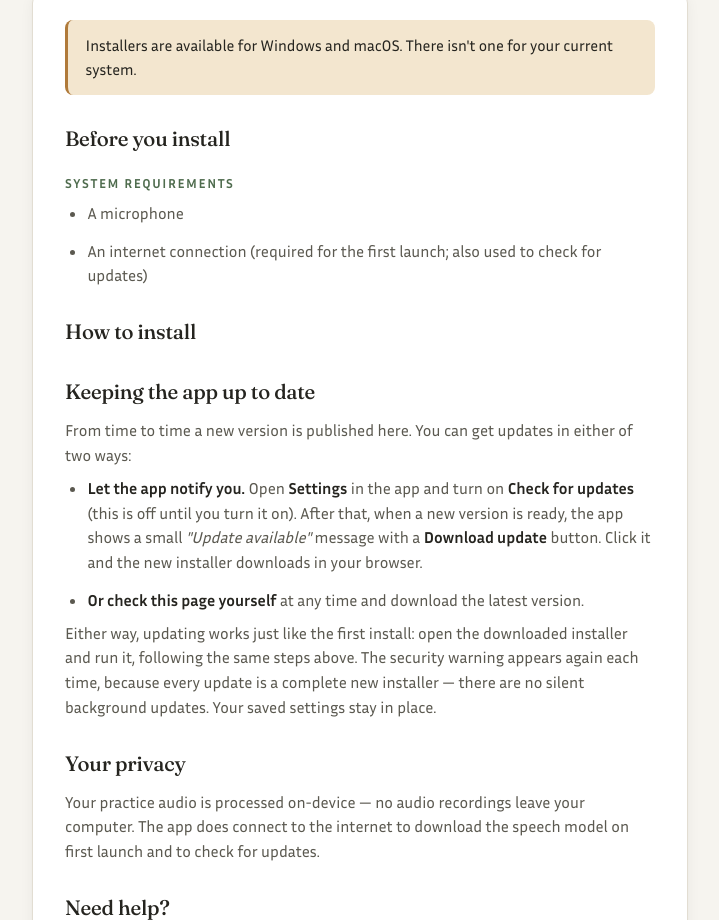
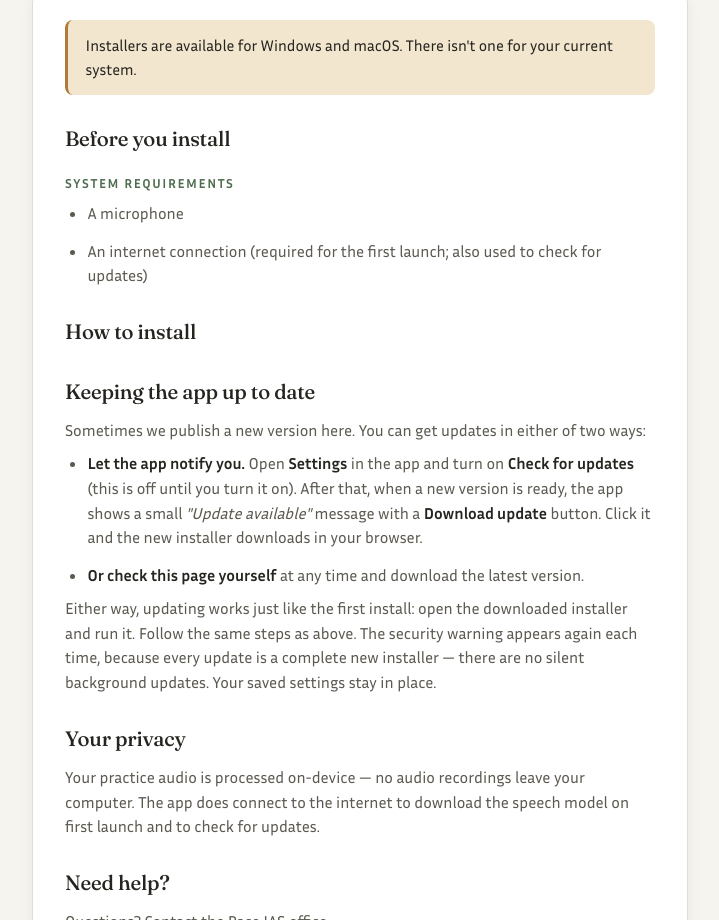
Before and after one commit to WatsonWBlair/IAS, a website: page index.html in a window 1280 px wide. Shown: the part 468-1388 px from the top of the page, without its empty margins (280-999 px from the left). Drawn offline with Linux system fonts and the light colour scheme; no server answers.

Commit message:
docs: plain-language polish on update section (ESL readability)
Review-cycle follow-up: split the long final sentence and replace the "from time to time" idiom with simpler active phrasing, per code review S3/S4. No factual claims changed.

Co-Authored-By: Claude Opus 4.8 (1M context) <noreply@anthropic.com>

```diff
--- a/index.html
+++ b/index.html
@@ -129,7 +129,7 @@
 
       <h2>Keeping the app up to date</h2>
       <p>
-        From time to time a new version is published here. You can get updates in either of two ways:
+        Sometimes we publish a new version here. You can get updates in either of two ways:
       </p>
       <ul>
         <li>
@@ -143,8 +143,8 @@
         </li>
       </ul>
       <p>
-        Either way, updating works just like the first install: open the downloaded installer and run it,
-        following the same steps above. The security warning appears again each time, because every update
+        Either way, updating works just like the first install: open the downloaded installer and run it.
+        Follow the same steps as above. The security warning appears again each time, because every update
         is a complete new installer — there are no silent background updates. Your saved settings stay in place.
       </p>
 
```
